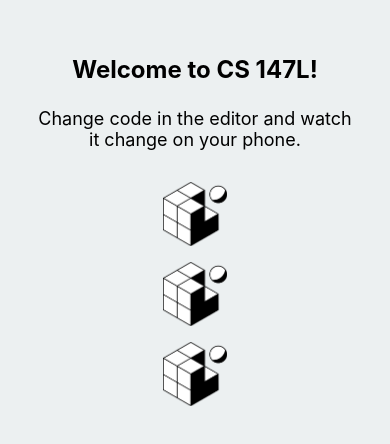
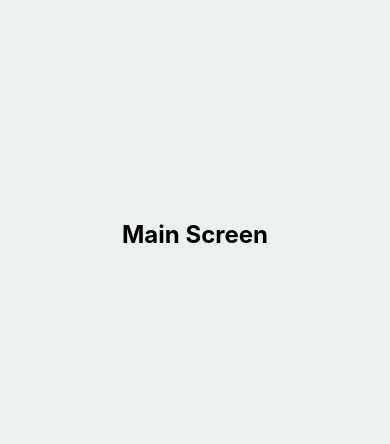
Before and after one commit to gxsoto/cs147Lfinalproject, a React Native app: screen / in a window 390 px wide. Shown: the part 188-632 px from the top of the page. Built offline with nearby package versions, Linux system fonts and the light colour scheme.

Commit message:
Updated Expo version to support Expo Router

```diff
--- a/App.js
+++ b/App.js
@@ -1,54 +1,28 @@
-// IMPORTING things we need!
-// View, Text, Image, and StyleSheet are core building blocks for React Native apps.
-// SafeAreaView is used to ensure the app positions content appropriately around notches and other OS interface elements.
-import { View, Text, Image, StyleSheet, SafeAreaView} from 'react-native';
+import { View, Text, Image, StyleSheet, SafeAreaView } from "react-native";
 
 // EXPORTING something we build!
-// Remember, UI Components are functions under the hood and they return JSX (UI). This App component returns a "SafeAreaView" with more components nested underneath.
 export default function App() {
-  // Feel free to edit anything inside here!
-
-  const welcomeMessage = "Welcome to CS 147L!"
+  //const welcomeMessage = "Welcome to CS 147L!";
 
   return (
     <View style={styles.container}>
-      <Text style={styles.title}>{welcomeMessage}</Text>
-      <Text style={styles.paragraph}>
-        Change code in the editor and watch it change on your phone.
-      </Text>
-        <Image style={styles.logo} source={require('./assets/snack-icon.png')} />
-        <Image style={styles.logo} source={require('./assets/snack-icon.png')} />
-        <Image style={styles.logo} source={require('./assets/snack-icon.png')} />
+      <Text style={styles.paragraph}>Main Screen</Text>
     </View>
   );
 }
 
-// STYLING for our app!
-// Here, we define all the styling that we use in our app. The format is always "const styles = StyleSheet.create({...})". The "styles" object contains style objects. We can access a style X with "styles.X". We will learn more about styles and the "StyleSheet" component next Tuesday:-)
 const styles = StyleSheet.create({
   container: {
     flex: 1, // We'll learn about "flex" and other flexbox properties in class!
-    flexDirection: 'column', // Try: 'row' or 'column'
-    alignItems: 'center', // Try: 'flex-start' or 'center' or 'flex-end'
-    justifyContent: 'center', // Try: 'flex-start' or 'flex-end' or 'space-between' or 'space-around' or 'space evenly'
-    backgroundColor: '#ecf0f1', // Try different color hex codes!
-    padding: 8, // Try changing this value!
-  },
-  title: {
-    fontSize: 24, // Try changing this value!
-    fontWeight: 'bold', // Try: 'light' or 'normal' or 'bold'
-    textAlign: 'center'
+    flexDirection: "column", // Try: 'row' or 'column'
+    alignItems: "center", // Try: 'flex-start' or 'center' or 'flex-end'
+    justifyContent: "center", // Try: 'flex-start' or 'flex-end' or 'space-between' or 'space-around' or 'space evenly'
+    backgroundColor: "#ecf0f1",
+    padding: 8,
   },
   paragraph: {
-    // Try changing these values!
-    margin: 24,
-    fontSize: 18,
-    textAlign: 'center'
+    fontSize: 24,
+    fontWeight: "bold",
+    textAlign: "center",
   },
-  logo: {
-    // Try changing these values!
-    height: 64,
-    width: 64,
-    margin: 8,
-  }
 });
--- a/package.json
+++ b/package.json
@@ -7,10 +7,10 @@
     "web": "expo start --web"
   },
   "dependencies": {
-    "expo": "~48.0.18",
-    "expo-status-bar": "~1.4.4",
+    "expo": "^49.0.21",
+    "expo-status-bar": "~1.6.0",
     "react": "18.2.0",
-    "react-native": "0.71.8"
+    "react-native": "0.72.6"
   },
   "devDependencies": {
     "@babel/core": "^7.20.0"
```
Also changed, not shown: 1 other file (tests, documents, lock files or other folders).
